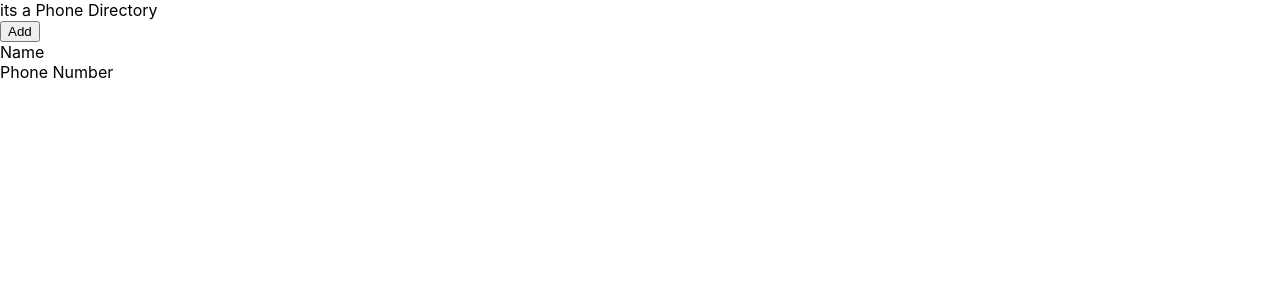
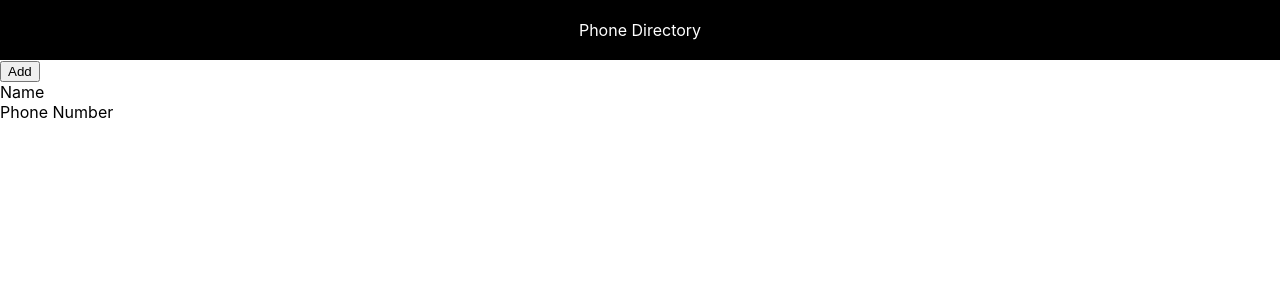
Before and after one commit to sanjaytriumph/phonedirectory, a React (Create React App) app: page / in a window 1280 px wide. Shown: the top 300 px of the page. Built offline with nearby package versions, Linux system fonts and the light colour scheme.

Commit message:
Styled ‘Header’ (Inline Styling)

```diff
--- a/src/Header.js
+++ b/src/Header.js
@@ -1,8 +1,14 @@
 import React from 'react';
 
 const Header = function(){
+    let headerStyle = {
+        background: '#000',
+        color: '#fff',
+        textAlign:'center',
+        padding: 20
+    }
     return(
-        <div className="header">its a Phone Directory</div>
+        <div className="header" style={headerStyle}>Phone Directory</div>
     )
 }
 
```
